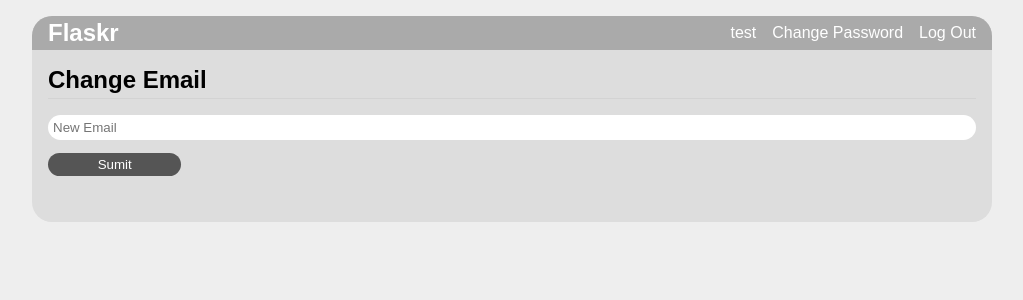
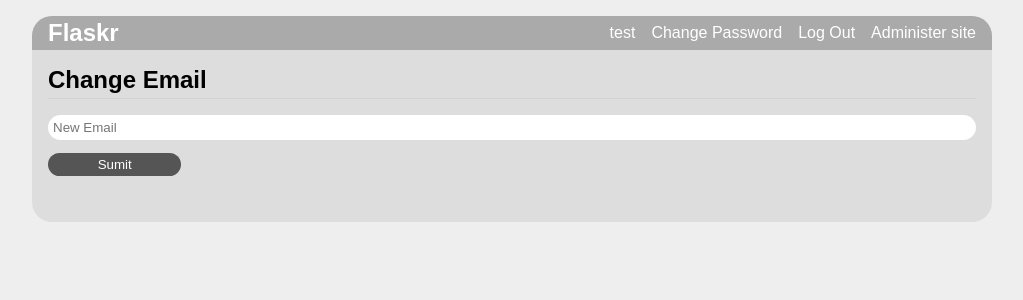
Before and after one commit to Ketil-A/forum, a Flask app: page /auth/email in a window 1280 px wide. Shown: the top 300 px of the page, without its empty margins (128-1151 px from the left). Run offline with Flask 2, Linux system fonts and the light colour scheme; the visitor is signed in with stand-in values (Sample User, id 1); data comes from the database, SQL or seed files in the repository.

Commit message:
Add base link to admin page

```diff
--- a/flaskr/templates/base.html
+++ b/flaskr/templates/base.html
@@ -9,6 +9,7 @@
       <li><a class="profileLink" href="{{ url_for('profile.viewProfile', username=g.user['username']) }}">{{ g.user['username'] }}</a>
       <li><a href="{{ url_for('auth.change_password' )}}">Change Password</a>
       <li><a href="{{ url_for('auth.logout') }}">Log Out</a>
+      <li><a href="{{ url_for('admin.adminmainpage') }}">Administer site</a>
     {% else %}
       <li><a href="{{ url_for('auth.register') }}">Register</a>
       <li><a href="{{ url_for('auth.login') }}">Log In</a>
```
